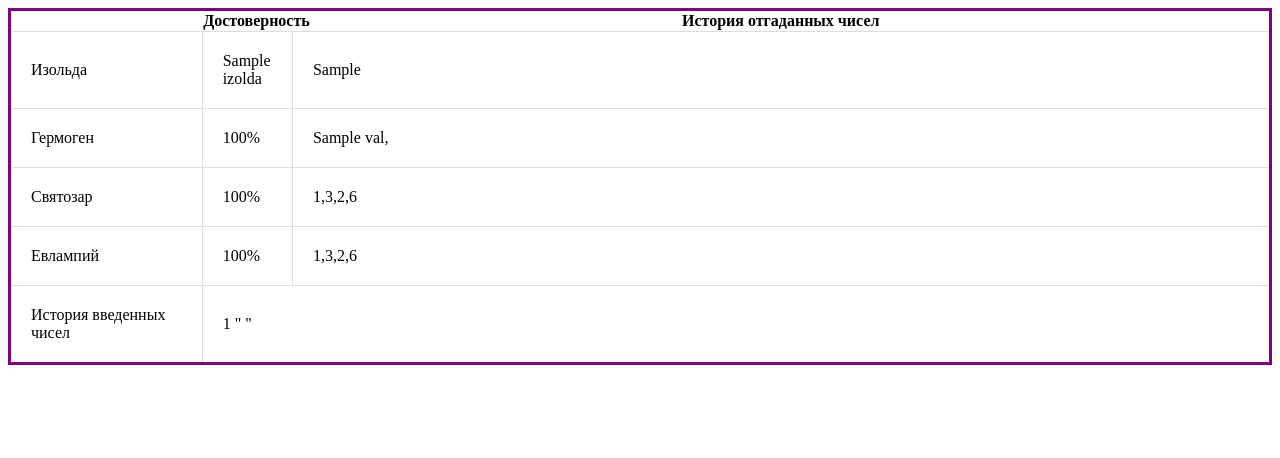
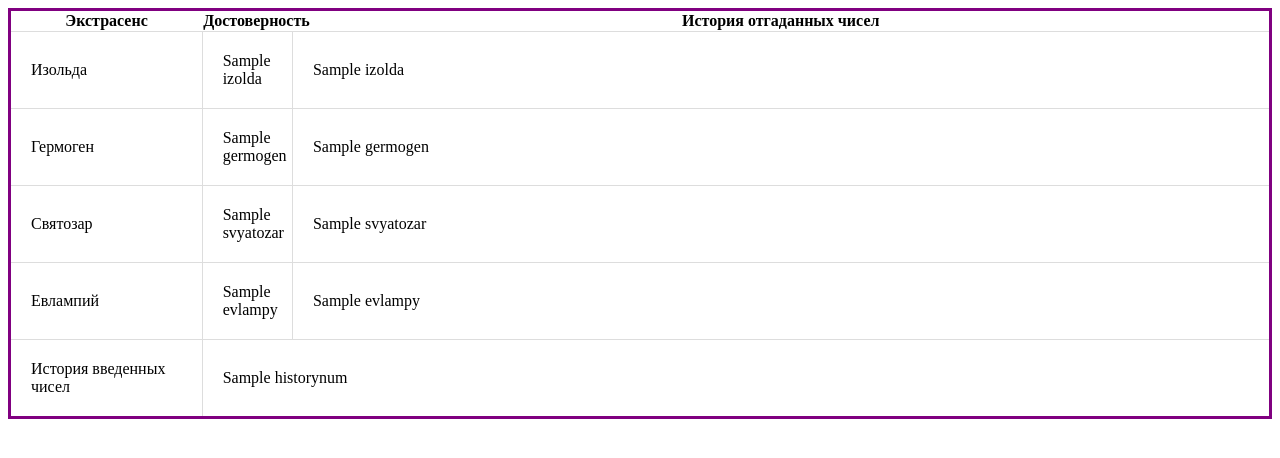
Before and after one commit to baron070981/webpsychics, a Django app: template webpsychics/psychics/templates/psychics/index.html in a window 1280 px wide. Shown: the top 458 px of the page. Run offline with Django 3.2, Linux system fonts and the light colour scheme; the template is opened without the code that fills it: most values are stand-ins (such as "Sample title", 1, 10 or a date in 2020).

Commit message:
slight changes

```diff
--- a/webpsychics/psychics/templates/psychics/index.html
+++ b/webpsychics/psychics/templates/psychics/index.html
@@ -2,7 +2,7 @@
 
 {% block history_iz %}
 
-    {{ good_iz }}
+    {{ guessed.izolda|join:" " }}
 
 {% endblock %}
 
@@ -14,50 +14,44 @@
 
 {% block history_ger %}
 
-    {% for v in val %}
-
-        {{ v }},
-
-    {% endfor %}
+    {{ guessed.germogen|join:" " }}
 
 {% endblock %}
 
 {% block credibility_ger %}
 
-    100%
+    {{ ratings.germogen }}
 
 {% endblock %}
 
 {% block history_sv %}
 
-    1,3,2,6
+    {{ guessed.svyatozar|join:" " }}
 
 {% endblock %}
 
 {% block credibility_sv %}
 
-    100%
+    {{ ratings.svyatozar }}
 
 {% endblock %}
 
 {% block history_ev %}
 
-    1,3,2,6
+    {{ guessed.evlampy|join:" " }}
 
 {% endblock %}
 
 {% block credibility_ev %}
 
-    100%
+    {{ ratings.evlampy }}
 
 {% endblock %}
 
 
 {% block history_num %}
 
-    {% for num in history_num %}
-        {{ num }} " "
-    {% endfor %}
+    {{historynum|join:" "}}
 
 {% endblock %}
 
--- a/webpsychics/psychics/templates/psychics/sendingnumber.html
+++ b/webpsychics/psychics/templates/psychics/sendingnumber.html
@@ -3,6 +3,6 @@
 <form action="" method="post">
     {% csrf_token %}
     <label for="sendnum">Введите задуманое ранее число: </label>
-    <input id="sendnum" type="text" name="button_sendnum" value="0">
+    <input id="sendnum" type="text" name="button_sendnum" value="">
     <button type="submit" >Ok</button>
 </form>
--- a/webpsychics/psychics/templates/psychics/templatepage.html
+++ b/webpsychics/psychics/templates/psychics/templatepage.html
@@ -9,7 +9,7 @@
     <body>
         <table id='psychics-list'>
             <tr>
-                <th class='name'></th>
+                <th class='name'>Экстрасенс</th>
                 <th class='credibility'>Достоверность</th>
                 <th>История отгаданных чисел</th>
             </tr>
```
